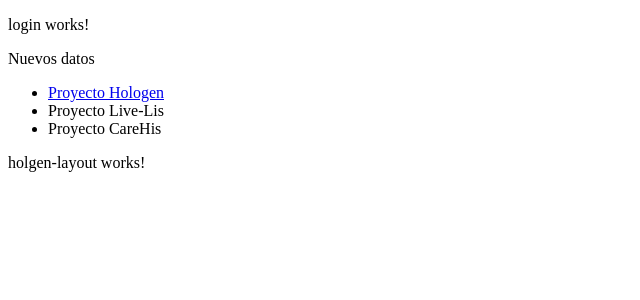
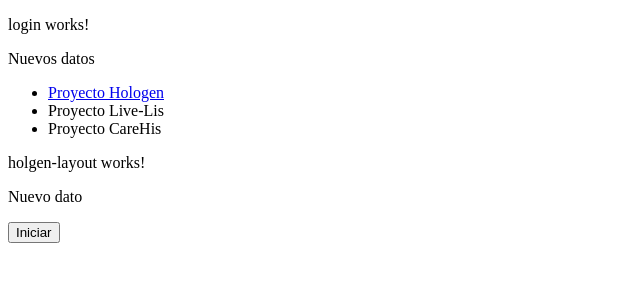
Before and after one commit to ABatistaIt/multiproyectos, an Angular app: page /hologen in a window 1280 px wide. Shown: the top 300 px of the page, without its empty margins (0-640 px from the left). Built offline with nearby package versions, Linux system fonts and the light colour scheme.

Commit message:
Fix: Validación

```diff
--- a/src/app/projects/hologen/holgen-layout.component.html
+++ b/src/app/projects/hologen/holgen-layout.component.html
@@ -1 +1,4 @@
 <p>holgen-layout works!</p>
+
+<p>Nuevo dato</p>
+<button type="button">Iniciar</button>
```
